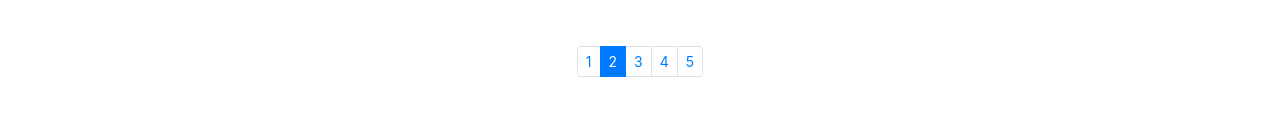
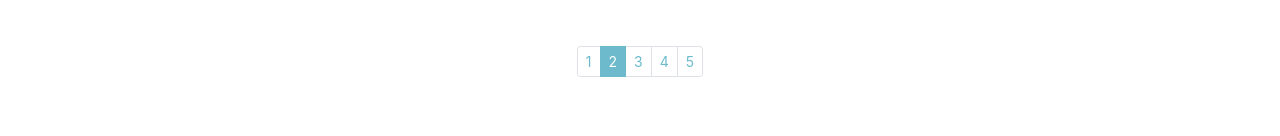
Before and after one commit to choib1ack/AISW_Web_Community, a React (Create React App) app in the folder web-community/: page /notice in a window 1280 px wide. Shown: the part 551-687 px from the top of the page. Built offline with nearby package versions, Linux system fonts and the light colour scheme.

Commit message:
Notice에 페이징 추가

```diff
--- a/web-community/src/components/Notice.css
+++ b/web-community/src/components/Notice.css
@@ -57,3 +57,10 @@ input::placeholder{
     color:#D4D4D4;
     font-size: 14px;
 }
+.page-link{
+    color:#6CBACB;
+}
+.page-item.active .page-link{
+    background-color: #6CBACB;
+    border-color: #6CBACB;
+}
--- a/web-community/src/components/Notice.js
+++ b/web-community/src/components/Notice.js
@@ -12,7 +12,15 @@ import classNames from 'classnames';
 import Pagination from "react-bootstrap/Pagination";
 
 function Notice() {
-
+    let active = 2;
+    let items = [];
+    for (let number = 1; number <= 5; number++) {
+        items.push(
+            <Pagination.Item key={number} active={number === active}>
+                {number}
+            </Pagination.Item>,
+        );
+    }
     return (
         <div className="Notice">
             <Container >
@@ -121,7 +129,7 @@ function Notice() {
                     </tr>
                     </tbody>
                 </Table>
-                <p style={{textAlign:"center"}}><br/><br/>페이징 넣어야하는데 모르겠다아아아<br/><br/><br/></p>
+                <Pagination size="sm" className="align-self-center" style={{marginBottom: '3rem', marginTop: '3rem'}}>{items}</Pagination>
             </Container>
         </div>
     );
```
